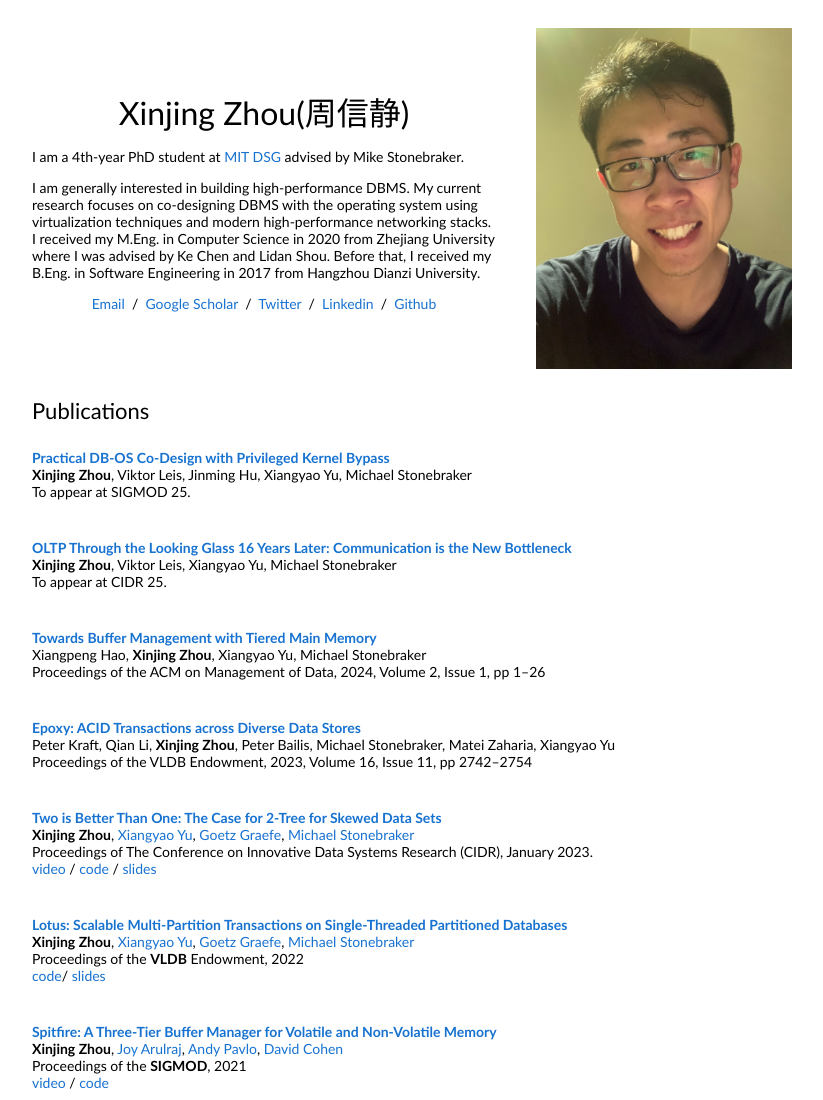
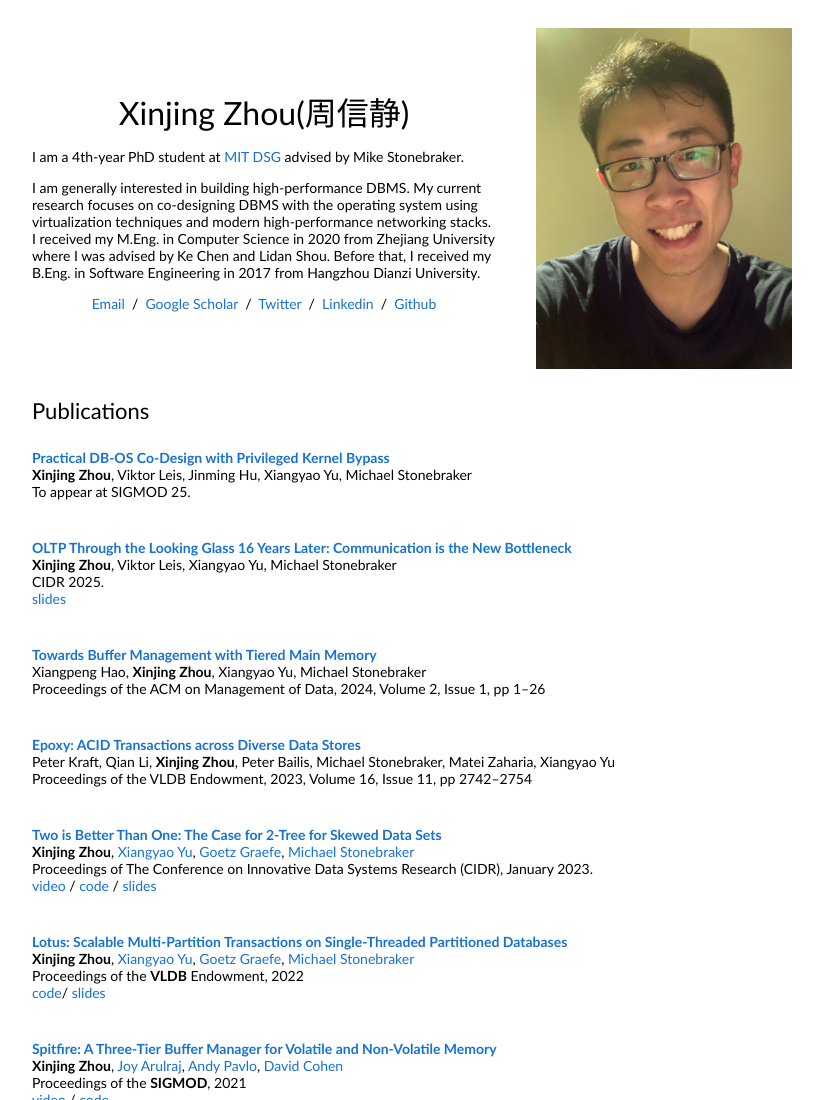
Before and after one commit to zxjcarrot/zxjcarrot.github.io, a plain HTML site: page index.html in a window 1280 px wide. Shown: the top 1100 px of the page, without its empty margins (228-1051 px from the left). Drawn offline with Linux system fonts and the light colour scheme.

Commit message:
Update index.html

```diff
--- a/index.html
+++ b/index.html
@@ -80,8 +80,12 @@
           <br>
 		<strong> Xinjing Zhou</strong>, Viktor Leis, Xiangyao Yu, Michael Stonebraker
           <br>
-		To appear at CIDR 25.
+		CIDR 2025.
           <br>
+
+	  <a href="files/looking_glass_slides.pdf">slides</a>
+		  <br/>
+          <p></p>
           <p></p>
         </td>
       </tr>
```
